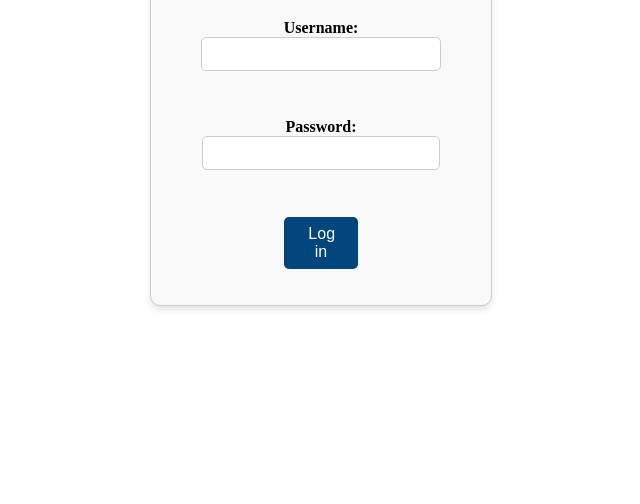
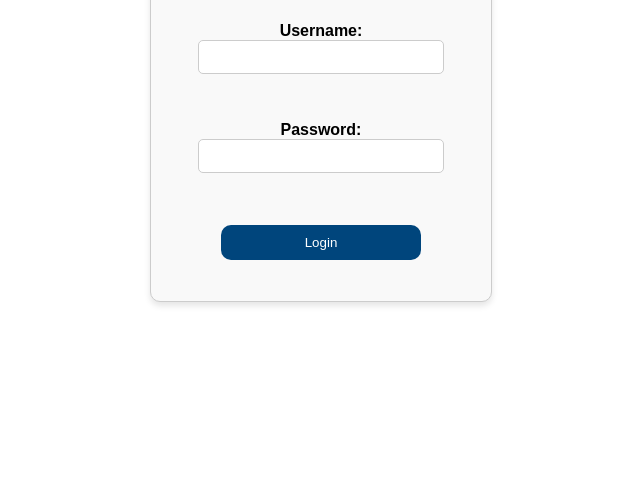
Before and after one commit to SalvaRosello/Guardaredes, a website: page public/logIn.html in a window 1280 px wide. Shown: the part 296-800 px from the top of the page, without its empty margins (319-959 px from the left). Drawn offline with Linux system fonts and the light colour scheme.

Commit message:
Change: CSS of the pages

```diff
--- a/public/logIn.html
+++ b/public/logIn.html
@@ -4,7 +4,7 @@
     <meta charset="UTF-8">
     <meta name="viewport" content="width=device-width, initial-scale=1.0">
     <link rel="stylesheet" href="styles/login.css">
-    <script src=""></script>
+    <script src="scripts/login.js"></script>
     <title>Welcome back!</title>
 </head>
 <body>
@@ -20,7 +20,7 @@
                 <input type="password" name="password" id="password-field" />
             </p>
             <p>
-                <button type="submit">Log in</button>
+                <button type="submit">Login</button>
             </p>
         </form>
     </div>
--- a/public/styles/homePage.css
+++ b/public/styles/homePage.css
@@ -69,6 +69,7 @@ body {
     width: 100%;
 }
 
+
 .cuadrado:hover {
     background-color: #bbb;
     cursor: pointer;
--- a/public/styles/logIn.css
+++ b/public/styles/logIn.css
@@ -1,4 +1,5 @@
 body {
+    font-family: Arial, sans-serif;
     display: flex;
     flex-direction: column;
     justify-content: center;
@@ -57,16 +58,19 @@ input {
 }
 
 button {
-    padding: 8px 24px;
+    margin: 5px;
+    padding: 10px 20px;
     background-color: #00457c;
     color: white;
     border: none;
-    border-radius: 5px;
     cursor: pointer;
+    border-radius: 10px;
     transition: background-color 0.3s ease;
-    width: 80%;
-    margin: 0 auto;
-    font-size: 16px;
+    width: 200px;
+    text-align: center; /* Añadido */
+    display: flex; /* Añadido */
+    justify-content: center; /* Añadido */
+    align-items: center; /* Añadido */
 }
 
 button:hover {
--- a/public/styles/register.css
+++ b/public/styles/register.css
@@ -5,6 +5,8 @@ body {
     display: flex;
     flex-direction: column;
     align-items: center;
+    justify-content: center;
+    min-height: 100vh;
     background-color: #f4f4f9;
   }
 
@@ -14,18 +16,20 @@ body {
   }
 
   .form-container {
-    margin-top: 30px;
+    margin: 0 auto;
     padding: 20px;
     border: 1px solid #ccc;
     border-radius: 10px;
     box-shadow: 0 4px 6px rgba(0, 0, 0, 0.1);
     background-color: #fff;
     width: 350px;
+    text-align: center;
   }
 
   form {
     display: flex;
     flex-direction: column;
+    align-items: center;
   }
 
   label {
@@ -34,6 +38,7 @@ body {
   }
 
   input {
+    width: 90%;
     margin-bottom: 10px;
     padding: 8px;
     font-size: 14px;
```
